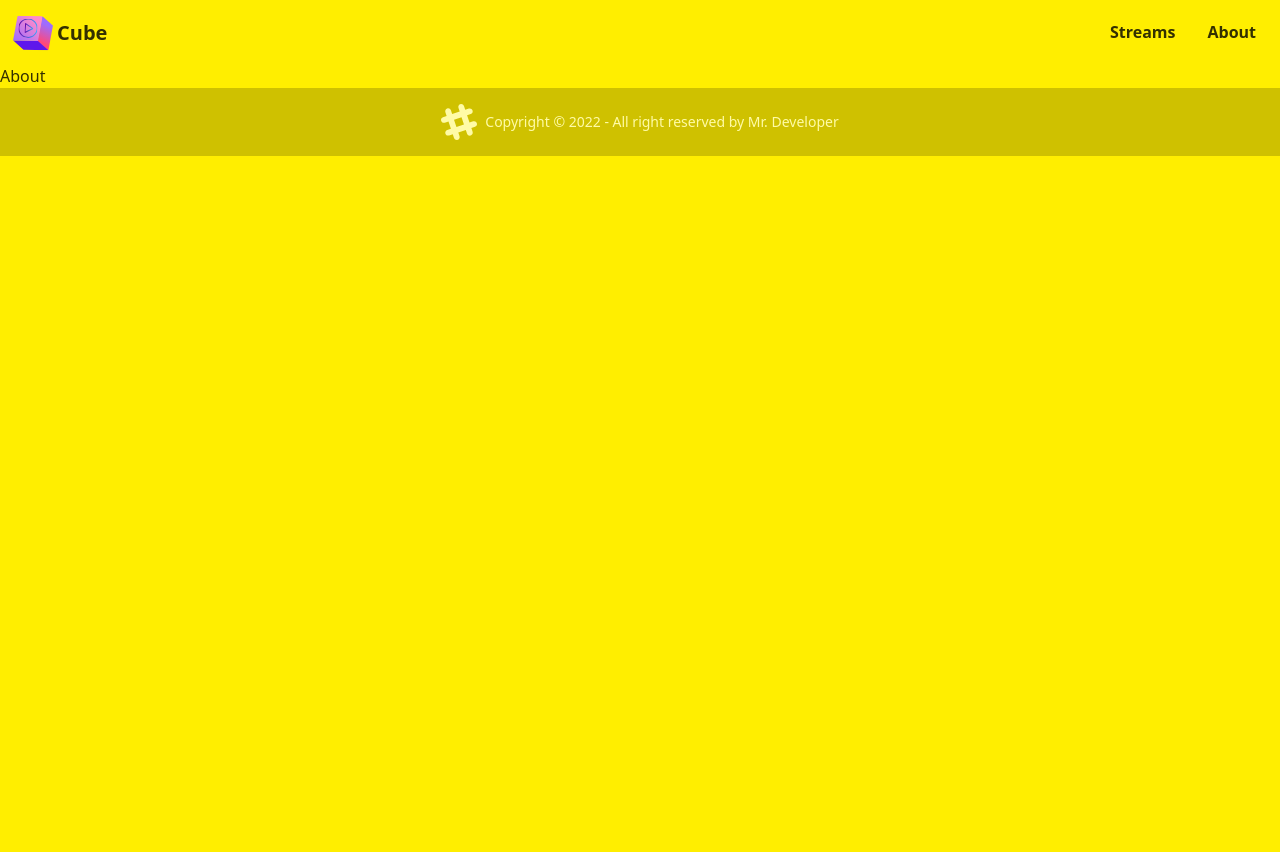
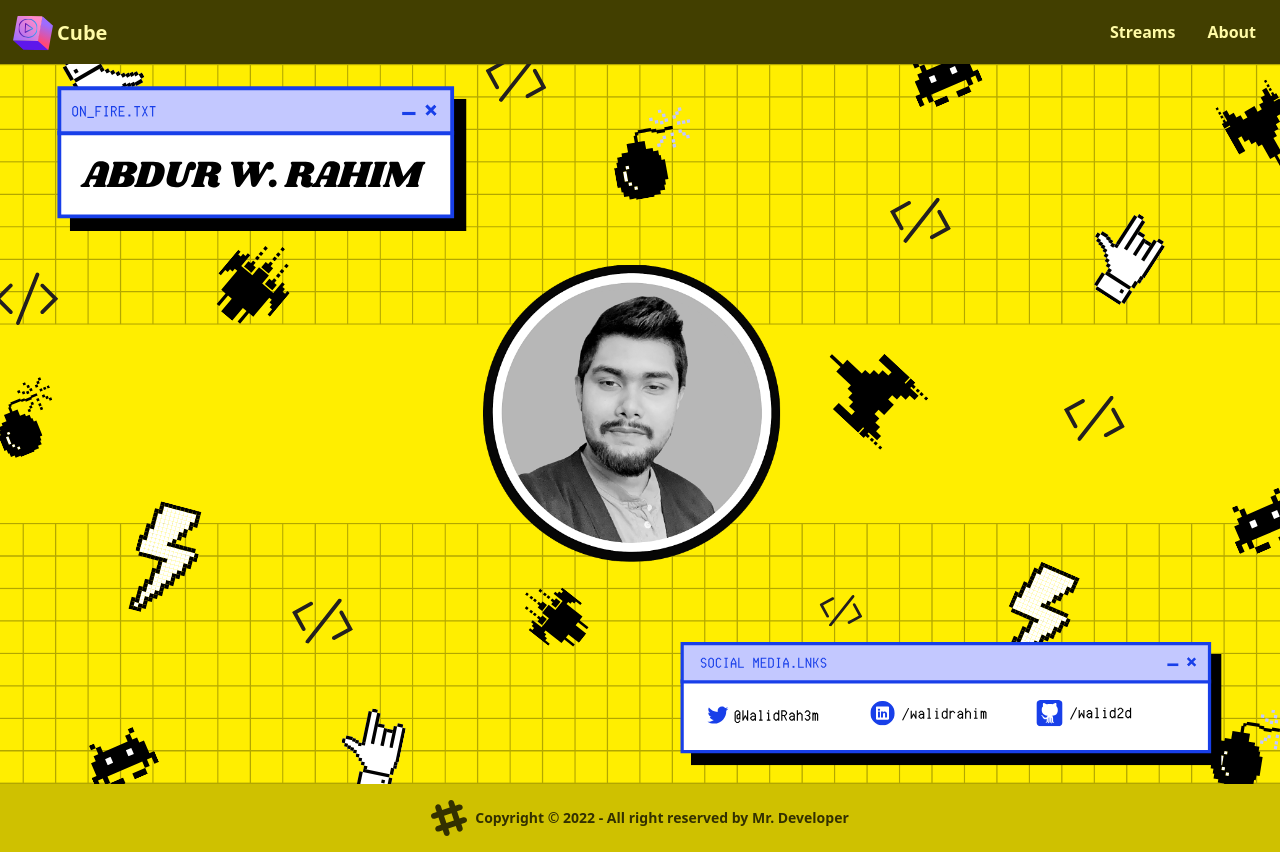
Before and after one commit to walid2d/cube, a React (Create React App) app: page /about in a window 1280 px wide. Before the commit the page ends 800 px from the top, so only its background shows below. Built offline with nearby package versions, Linux system fonts and the light colour scheme.

Commit message:
added a img in the about component and also fixed some styles

```diff
--- a/package.json
+++ b/package.json
@@ -12,6 +12,7 @@
     "gapi-script": "^1.2.0",
     "lodash": "^4.17.21",
     "react": "^17.0.2",
+    "react-copy-to-clipboard": "^5.0.4",
     "react-dom": "^17.0.2",
     "react-google-login": "^5.2.2",
     "react-redux": "^7.2.8",
--- /dev/null
+++ b/src/Components/About/About.css
@@ -0,0 +1,12 @@
+.about {
+  height: 100%;
+  width: 100%;
+  display: flex;
+  align-items: center;
+  justify-content: center;
+}
+.about__img {
+  height: 100%;
+  width: 100%;
+  max-width: 100vw;
+}
--- a/src/Components/About/About.jsx
+++ b/src/Components/About/About.jsx
@@ -1,5 +1,11 @@
 import React from "react";
+import "./About.css";
+import footerimg from "../../Assets/Background/footerimg.svg";
 function About() {
-  return <h1>About</h1>;
+  return (
+    <div className="about">
+      <img className="about__img" src={footerimg} />
+    </div>
+  );
 }
 export default About;
--- a/src/Components/Footer/Footer.jsx
+++ b/src/Components/Footer/Footer.jsx
@@ -1,7 +1,7 @@
 import React from "react";
 const Footer = () => {
   return (
-    <footer className="footer justify-items-center p-4 bg-base-300 text-neutral-content">
+    <footer className="footer justify-items-center p-4 bg-base-300 font-black">
       <div className="justify-items-center items-center grid-flow-col ">
         <svg
           width="36"
--- a/src/Components/Header/Header.jsx
+++ b/src/Components/Header/Header.jsx
@@ -12,7 +12,7 @@ class Header extends React.Component {
     if (this.props.currentUser.isLoggedIn) {
       return (
         <li>
-          <Link className="btn btn-primary" to="/stream/new">
+          <Link className="btn btn-accent" to="/stream/new">
             Create
           </Link>
         </li>
@@ -25,7 +25,7 @@ class Header extends React.Component {
       return (
         <div className="dropdown  dropdown-end">
           <label tabIndex="0" className="btn btn-ghost btn-circle avatar mx-2">
-            <div className="w-24 rounded-full ring ring-primary ring-offset-base-100 ring-offset-2">
+            <div className="w-24 rounded-full ring ring-accent ring-offset-base-100 ring-offset-2">
               <img src={userPfp} alt="user profile picture" />
             </div>
           </label>
@@ -48,7 +48,7 @@ class Header extends React.Component {
   render() {
     const { isLoggedIn } = this.props.currentUser;
     return (
-      <div className="navbar bg-base-100 ">
+      <div className="navbar bg-neutral text-neutral-content ">
         <div className="flex-1">
           <Link
             to="/"
--- a/src/Components/LiveStream/LiveStream.jsx
+++ b/src/Components/LiveStream/LiveStream.jsx
@@ -2,6 +2,7 @@ import React from "react";
 import FlvJs from "flv.js";
 import { connect } from "react-redux";
 import { getOneStream } from "../../Actions/Index";
+import { CopyToClipboard } from "react-copy-to-clipboard";
 
 class LiveStream extends React.Component {
   constructor(props) {
@@ -16,6 +17,7 @@ class LiveStream extends React.Component {
   componentDidUpdate() {
     this.renderPlayer();
   }
+
   renderPlayer() {
     if (this.player || !this.props.stream) {
       return;
@@ -32,13 +34,31 @@ class LiveStream extends React.Component {
     if (!this.props.stream) {
       return <h1>Loading....</h1>;
     } else {
+      const url = this.props.match.params.id;
       return (
         <div className="mb-auto">
-          <video ref={this.streamRef} style={{ width: "100%" }} controls />
-          <h1 className="text-5xl my-4 ml-4">{this.props.stream.title}</h1>
-          <h2 className="text-xl mb-96 ml-4">
-            {this.props.stream.description}
-          </h2>
+          <div className="ml-4 mr-4 border-solid border-4 border-info ">
+            <video
+              ref={this.streamRef}
+              style={{ width: "100%", height: "50rem" }}
+              controls
+            />
+          </div>
+          <div className="flex flex-row justify-between">
+            <div>
+              <h1 className="text-5xl my-4 ml-4">{this.props.stream.title}</h1>
+              <h2 className="text-xl mb-96 ml-4 font-light">
+                {this.props.stream.description}
+              </h2>
+            </div>
+            <div className="flex self-start ">
+              <CopyToClipboard text={url}>
+                <button className="btn btn-info btn-wide mt-4 mr-4 ml-auto">
+                  Copy Link
+                </button>
+              </CopyToClipboard>
+            </div>
+          </div>
         </div>
       );
     }
--- a/src/Components/StreamDelete/StreamDelete.jsx
+++ b/src/Components/StreamDelete/StreamDelete.jsx
@@ -22,11 +22,11 @@ class StreamDelete extends React.Component {
               Are you sure you want to delete the Stream ?
             </h2>
 
-            <div className="card-actions justify-end">
+            <div className="card-actions mt-4 justify-end">
               <button className="btn btn-warning" onClick={this.onDelete}>
                 Delete
               </button>
-              <button onClick={this.onCancel} className="btn btn-ghost">
+              <button onClick={this.onCancel} className="btn btn-accent">
                 Cancel
               </button>
             </div>
--- a/src/Components/StreamList/StreamList.jsx
+++ b/src/Components/StreamList/StreamList.jsx
@@ -30,7 +30,10 @@ class StreamList extends React.Component {
             <Link to={`stream/live/${stream.id}`} className="btn btn-primary">
               Go Live
             </Link>
-            <Link to={`stream/edit/${stream.id}`} className="btn btn-accent">
+            <Link
+              to={`stream/edit/${stream.id}`}
+              className="btn btn-neutral pl-6 pr-6"
+            >
               Edit
             </Link>
           </div>
@@ -43,7 +46,10 @@ class StreamList extends React.Component {
       );
     } else {
       return (
-        <Link to={`stream/live/${stream.id}`} className="btn btn-primary">
+        <Link
+          to={`stream/live/${stream.id}`}
+          className="btn btn-primary btn-lg"
+        >
           Watch
         </Link>
       );
@@ -61,13 +67,13 @@ class StreamList extends React.Component {
               <div className="w-24 rounded-xl">
                 <img src={stream.userpfp} />
               </div>
-              <h2 className="text-base pt-2 font-black">
+              <h2 className="text-base pt-2 font-black font-semibold">
                 By {stream.username}
               </h2>
             </div>
             <div className="card-body">
               <h2 className="card-title">{stream.title}</h2>
-              <p>{stream.description}</p>
+              <p className="text-md font-light">{stream.description}</p>
               <div className="card-actions justify-end">
                 {this.renderUser(stream)}
               </div>
@@ -88,7 +94,7 @@ class StreamList extends React.Component {
           >
             <div className="card-body">
               <h2 className="card-title">{stream.title}</h2>
-              <p>{stream.description}</p>
+              <p className="text-md font-light">{stream.description}</p>
               <div className="card-actions justify-center">
                 {this.renderUser(stream)}
               </div>
@@ -108,11 +114,13 @@ class StreamList extends React.Component {
           />
           <div className="hero-content flex-row gap-5 ml-auto mr-auto">
             <div className="hero-content flex-col justify-self-start mb-auto ">
-              <h1 class=" text-5xl font-bold mr-auto mt-4 ">Your Streams</h1>
+              <h1 className=" text-5xl font-bold mr-auto mt-4 ">My Streams</h1>
               {this.renderStreams()}
             </div>
             <div className="hero-content flex-col justify-self-end mb-auto w-max mr-auto">
-              <h1 class=" text-5xl font-bold mr-auto mt-4 ">Popular Streams</h1>
+              <h1 className=" text-5xl font-bold mr-auto mt-4 ">
+                Popular Streams
+              </h1>
               {this.renderOtherStreams()}
             </div>
           </div>
@@ -123,9 +131,11 @@ class StreamList extends React.Component {
         <div className="hero min-h-screen bg-base-200 ">
           <div className="hero-content flex-col lg:flex-row-reverse gap-x-8">
             <div className="text-center lg:text-left">
-              <h1 className=" text-5xl font-bold w-96  leading-snug">
+              <h1 className=" text-5xl font-bold w-96 leading-snug ">
                 <span className="before:block before:absolute before:-inset-1 before:-skew-y-3 before:bg-accent relative inline-block">
-                  <span className="relative text-white">Login Now!</span>
+                  <span className="relative text-white mr-4 ml-4">
+                    Login Now!
+                  </span>
                 </span>
                 To join your friends in the Cube
               </h1>
```
Also changed, not shown: src/Assets/Background/footerimg.svg (added), 1 other file (tests, documents, lock files or other folders).
